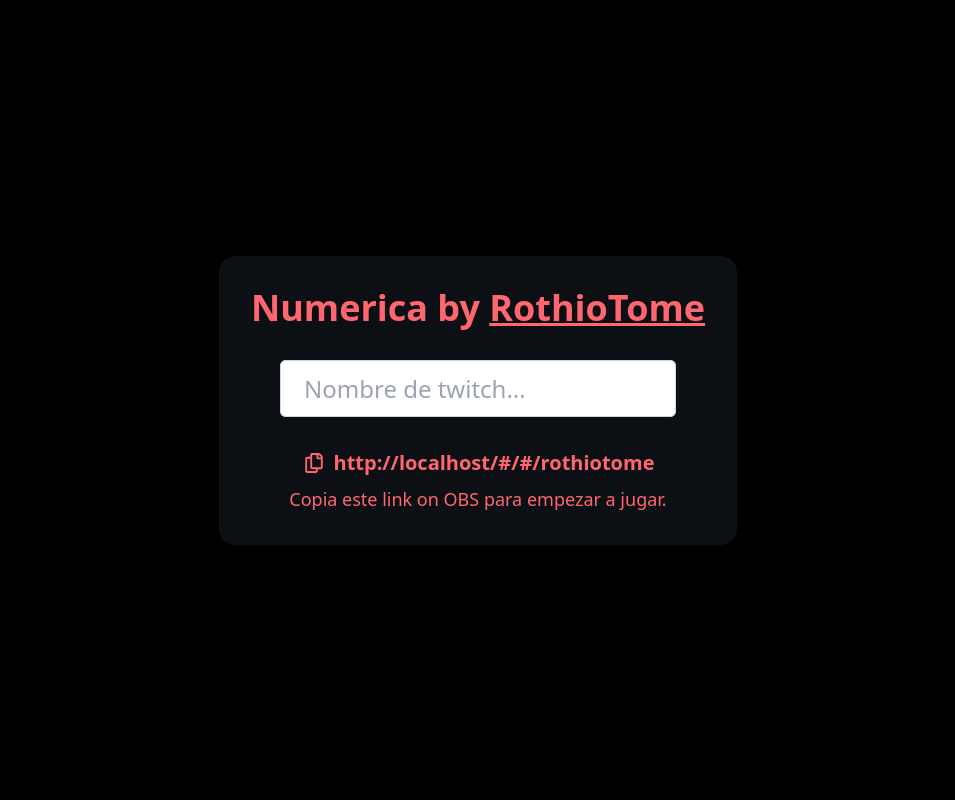
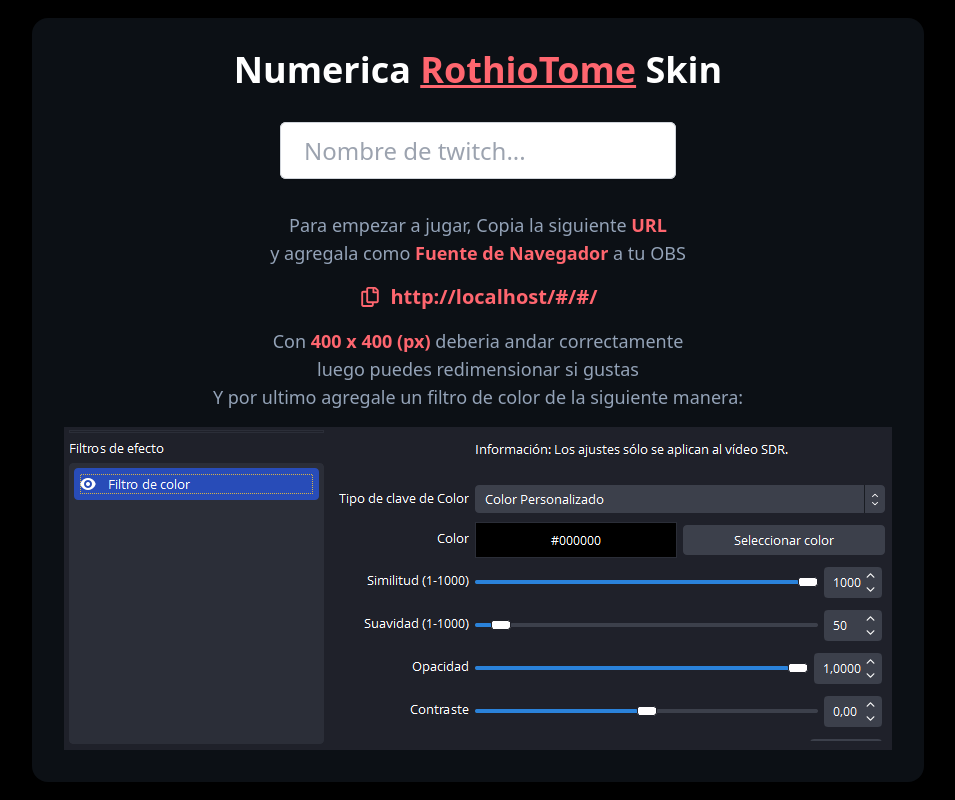
Before and after one commit to JavierBalonga/numerica-rothio-skin, a React (Vite) app: page /#/ in a window 1280 px wide. Shown: the whole page, without its empty margins (162-1117 px from the left). Built offline with nearby package versions, Linux system fonts and the light colour scheme.

Commit message:
feat(*) explanation about how to include in OBS

```diff
--- a/src/pages/index.tsx
+++ b/src/pages/index.tsx
@@ -1,11 +1,11 @@
-import { useMemo, useState } from "react";
+import { MouseEvent, useMemo, useState } from "react";
 import CopyIcon from "../components/icons/CopyIcon";
 
 export default function HomePage() {
   const [twitchUsername, setTwitchUsername] = useState("");
 
   const link = useMemo(() => {
-    return `${window.location.href}#/${twitchUsername || "rothiotome"}`;
+    return `${window.location.href}#/${twitchUsername}`;
   }, [twitchUsername]);
 
   const handleTwitchUsernameChange = (
@@ -14,14 +14,19 @@
     setTwitchUsername(e.target.value);
   };
 
-  const handleCopyLink = () => {
+  const handleCopyLink = (e: MouseEvent<HTMLButtonElement>) => {
     navigator.clipboard.writeText(link);
+    const element = e.currentTarget;
+    element.classList.add("before:animate-pulse");
+    setTimeout(() => {
+      element.classList.remove("before:animate-pulse");
+    }, 2000);
   };
 
   return (
     <div className="flex flex-col items-center gap-8 p-8 bg-slate-700/25 rounded-2xl">
-      <h1 className="text-4xl font-bold">
-        Numerica by <span className="underline">RothioTome</span>
+      <h1 className="text-4xl font-bold text-white">
+        Numerica <span className="underline text-primary">RothioTome</span> Skin
       </h1>
       <div className="relative rounded-md shadow-sm">
         <input
@@ -33,15 +38,28 @@
           onChange={handleTwitchUsernameChange}
         />
       </div>
-      <div className="flex flex-col items-center gap-2">
+      <div className="flex flex-col items-center gap-4">
+        <p className="text-lg text-center text-slate-400">
+          Para empezar a jugar, Copia la siguiente{" "}
+          <strong className="text-primary">URL</strong>
+          <br />y agregala como{" "}
+          <strong className="text-primary">Fuente de Navegador</strong> a tu OBS
+        </p>
         <button
-          className="flex flex-row gap-2 items-center text-xl font-bold"
+          className="relative flex flex-row gap-2 items-center text-xl font-bold before:content-['Copied!'] before:absolute before:top-1/2 before:-right-5 before:translate-x-full before:-translate-y-1/2 before:transition before:duration-300 before:ease-in-out before:rounded-md before:px-2 before:py-1 before:bg-slate-700 before:text-white before:ring-primary before:ring-inset before:opacity-0"
           onClick={handleCopyLink}
         >
           <CopyIcon className="text-2xl" />
           <span>{link}</span>
         </button>
-        <p className="text-lg">Copia este link on OBS para empezar a jugar.</p>
+        <p className="text-lg text-center text-slate-400">
+          Con <strong className="text-primary">400 x 400 (px)</strong> deberia
+          andar correctamente
+          <br />
+          luego puedes redimensionar si gustas
+          <br />Y por ultimo agregale un filtro de color de la siguiente manera:
+        </p>
+        <img src="/color-filter-example.png" />
       </div>
     </div>
   );
```
Also changed, not shown: public/color-filter-example.png (added), public/preview.png (added).
